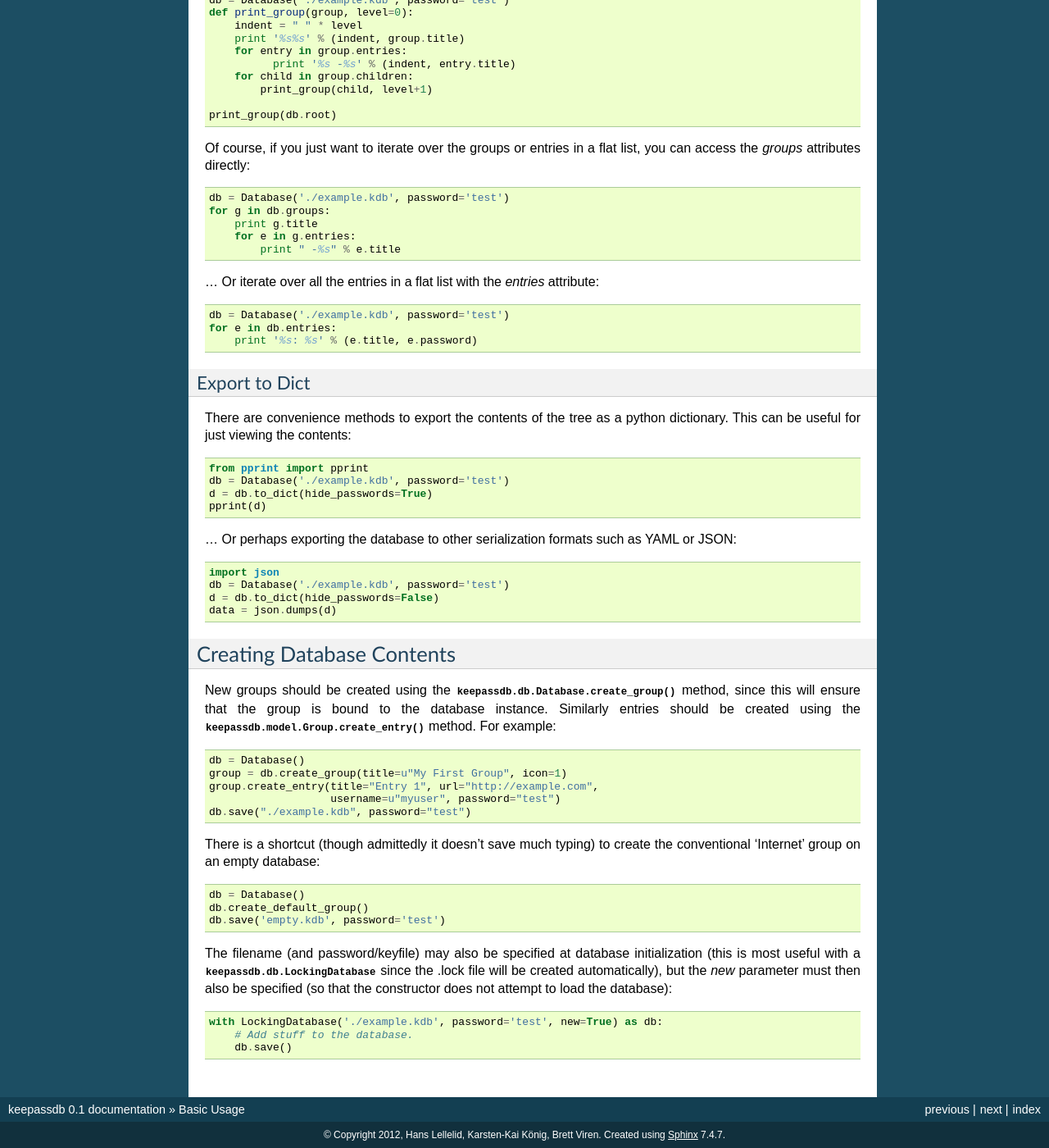
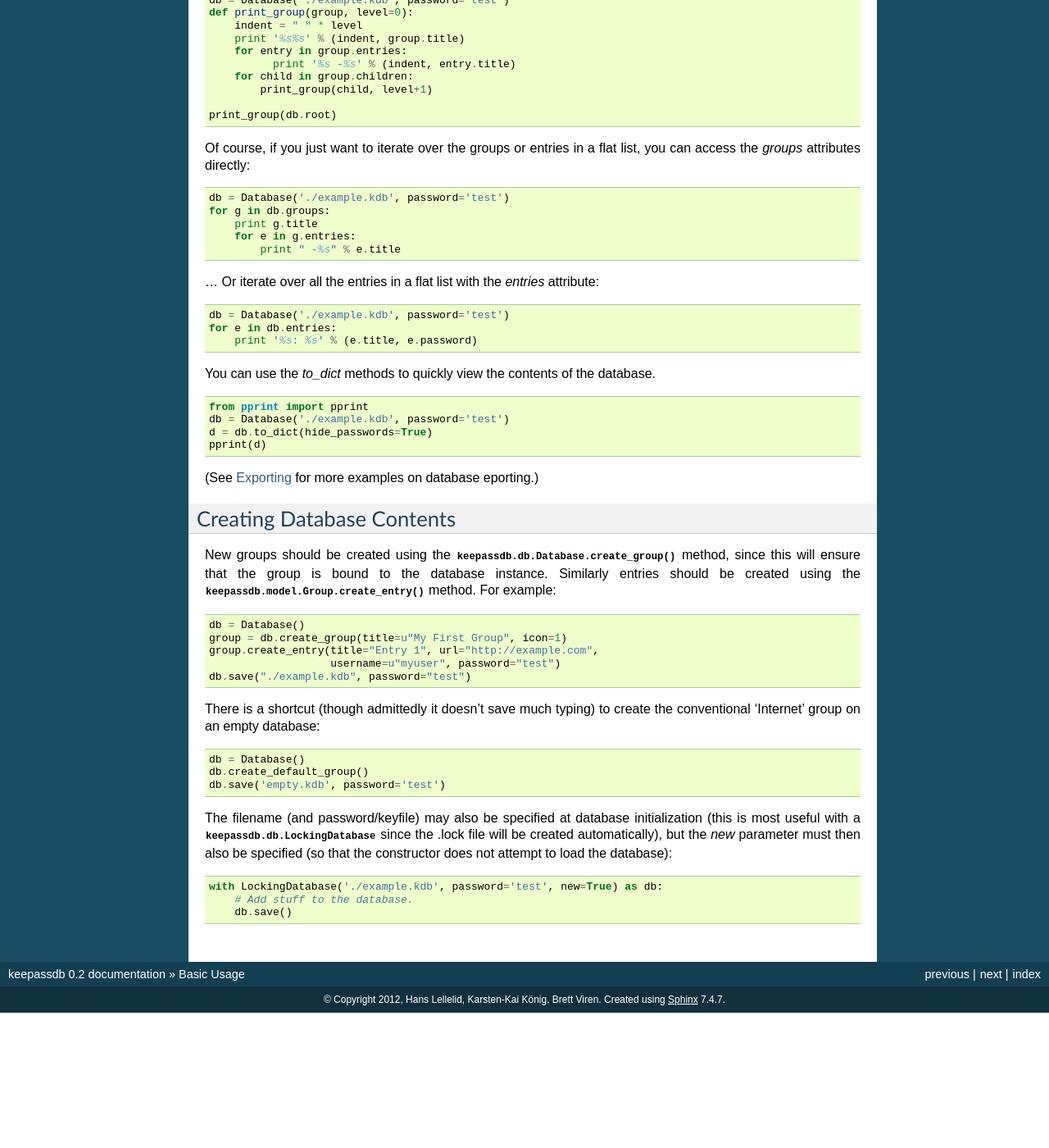
Before and after one commit to hozn/keepassdb, a Sphinx documentation site: the page built from docs/examples/basic.rst, in a window 1280 px wide and 1400 px high, scrolled down 1091 px. Shown: the whole window at 82% size. Built offline with Sphinx 7.4.7, drawn with Linux system fonts in a browser that asks for light colours; after the commit the page ends 2326 px from its top, so only the background shows below that; some of the changed text lies outside the part shown.

Commit message:
Adding new documentation and bumping version to 0.2

```diff
--- a/docs/conf.py
+++ b/docs/conf.py
@@ -48,9 +48,9 @@ copyright = u'2012, Hans Lellelid, Karsten-Kai König, Brett Viren'
 # built documents.
 #
 # The short X.Y version.
-version = '0.1'
+version = '0.2'
 # The full version, including alpha/beta/rc tags.
-release = '0.1'
+release = '0.2'
 
 # The language for content autogenerated by Sphinx. Refer to documentation
 # for a list of supported languages.
--- a/docs/examples/basic.rst
+++ b/docs/examples/basic.rst
@@ -84,23 +84,14 @@ the `groups` attributes directly::
     for e in db.entries:
         print '%s: %s' % (e.title, e.password)
 
-Export to Dict
---------------
-
-There are convenience methods to export the contents of the tree as a python dictionary.  This can be
-useful for just viewing the contents::
+You can use the `to_dict` methods to quickly view the contents of the database. ::
 
     from pprint import pprint
     db = Database('./example.kdb', password='test')
     d = db.to_dict(hide_passwords=True)
     pprint(d)
 
-... Or perhaps exporting the database to other serialization formats such as YAML or JSON::
-
-    import json
-    db = Database('./example.kdb', password='test')
-    d = db.to_dict(hide_passwords=False)
-    data = json.dumps(d)
+(See :ref:`exporting` for more examples on database eporting.)
 
 Creating Database Contents
 ==========================
--- a/docs/index.rst
+++ b/docs/index.rst
@@ -58,7 +58,7 @@ Example code to get you started reading & writing keepass files.
    :maxdepth: 2
 
    examples/basic
-
+   examples/export
 
 API Reference
 -------------
--- a/docs/news.rst
+++ b/docs/news.rst
@@ -3,6 +3,11 @@ Changes
 
 .. contents::
 
+0.2.0
+-----
+* Added python 3.x support (using distribute's 2to3 functionality).
+* Added KeePassX XML exporter.
+
 0.1.0
 -----
 * First release of new codebase derived in large part from kppy and python-keepass projects.
--- a/setup.py
+++ b/setup.py
@@ -10,7 +10,7 @@ except ImportError:
     use_setuptools()
     from setuptools import setup, find_packages
 
-version = '0.1'
+version = '0.2'
 
 news = os.path.join(os.path.dirname(__file__), 'docs', 'news.rst')
 news = open(news).read()
```
Also changed, not shown: docs/api.rst (+10 -1 lines), docs/examples/export.rst (added, +35 -0 lines).
